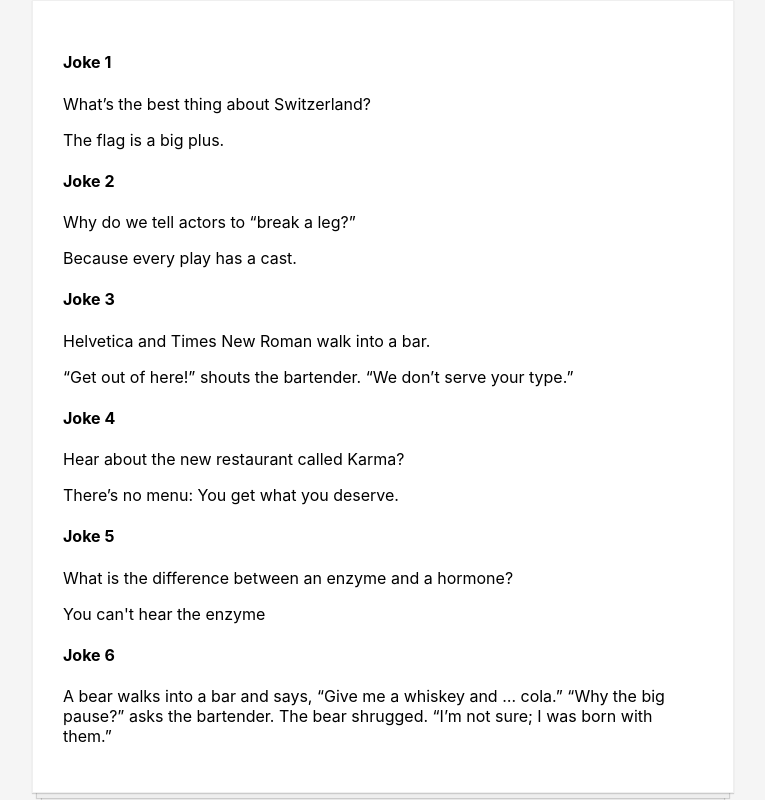
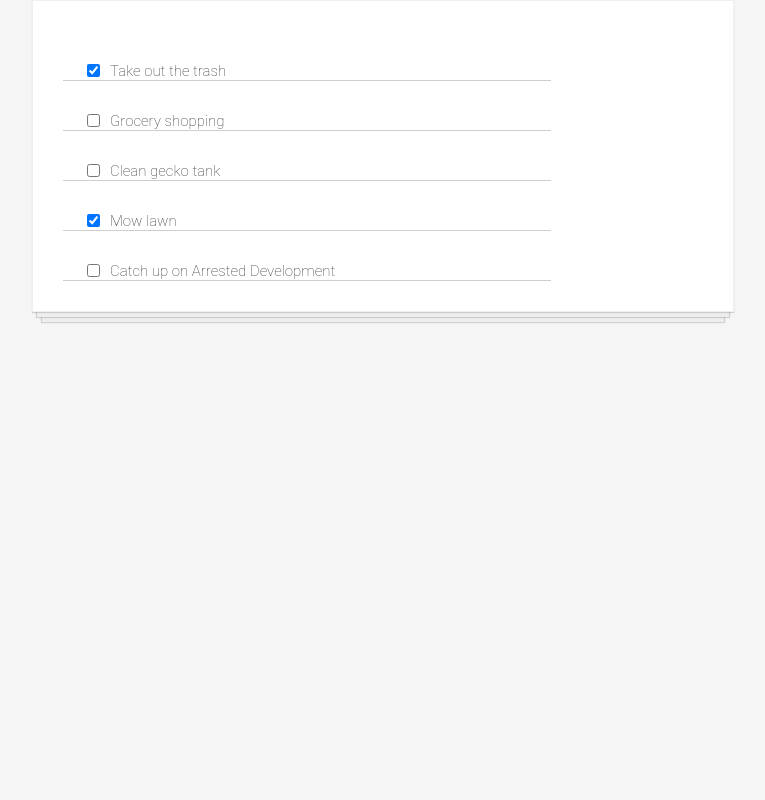
Before and after one commit to theolvq/react-learning, a React (Create React App) app in the folder scrimba-course/: page / in a window 1280 px wide. Shown: the whole page, without its empty margins (257-1022 px from the left). Built offline with nearby package versions, Linux system fonts and the light colour scheme.

Commit message:
covered mapping to add components from an array

```diff
--- a/scrimba-course/src/App.css
+++ b/scrimba-course/src/App.css
@@ -1,4 +1,4 @@
-/* body {
+body {
   margin: 0;
 }
 
@@ -12,7 +12,7 @@
   justify-content: center;
   font-size: calc(10px + 2vmin);
   color: white;
-} */
+}
 
 body {
   background-color: whitesmoke;
@@ -22,9 +22,9 @@ body {
   background-color: white;
   margin: auto;
   width: 50%;
-  display: flex;
+  /* display: flex;
   flex-direction: column;
-  align-items: center;
+  align-items: center; */
   border: 1px solid #efefef;
   box-shadow:
     /* The top layer shadow */ 0 1px 1px rgba(0, 0, 0, 0.15),
--- a/scrimba-course/src/App.js
+++ b/scrimba-course/src/App.js
@@ -1,17 +1,14 @@
 import './App.css';
 import React from 'react';
-import Joke from './components/Joke';
-// import ToDoItem from './components/ToDoItem';
-// import ContactCard from './components/ContactCard';
+import ToDoItem from './components/ToDoItem';
+import ToDoData from './components/ToDoData';
 
 function App() {
-  return (
-    <div className='App'>
-      <div className='todo-list'>
-        <Joke />
-      </div>
-    </div>
-  );
+  const toDoComponents = ToDoData.map(item => (
+    <ToDoItem key={item.id} todo={item} />
+  ));
+
+  return <div className='todo-list'>{toDoComponents}</div>;
 }
 
 export default App;
--- a/scrimba-course/src/components/Joke.js
+++ /dev/null
@@ -1,43 +0,0 @@
-import React from 'react';
-
-const Joke = () => {
-  const jokes = [
-    {
-      question: 'What’s the best thing about Switzerland?',
-      punchline: 'The flag is a big plus.',
-    },
-    {
-      question: 'Why do we tell actors to “break a leg?”',
-      punchline: 'Because every play has a cast.',
-    },
-    {
-      question: 'Helvetica and Times New Roman walk into a bar.',
-      punchline:
-        '“Get out of here!” shouts the bartender. “We don’t serve your type.”',
-    },
-    {
-      question: 'Hear about the new restaurant called Karma?',
-      punchline: 'There’s no menu: You get what you deserve.',
-    },
-    {
-      question: 'What is the difference between an enzyme and a hormone?',
-      punchline: "You can't hear the enzyme",
-    },
-    {
-      punchline:
-        'A bear walks into a bar and says, “Give me a whiskey and … cola.” “Why the big pause?” asks the bartender. The bear shrugged. “I’m not sure; I was born with them.” ',
-    },
-  ];
-
-  const joke = jokes.map((joke, i) => (
-    <React.Fragment key={i}>
-      <h4>Joke {i + 1}</h4>
-      <p>{joke.question}</p>
-      <p>{joke.punchline}</p>
-    </React.Fragment>
-  ));
-
-  return <section>{joke}</section>;
-};
-
-export default Joke;
--- /dev/null
+++ b/scrimba-course/src/components/ToDoData.js
@@ -0,0 +1,29 @@
+const todosData = [
+  {
+    id: 1,
+    text: 'Take out the trash',
+    completed: true,
+  },
+  {
+    id: 2,
+    text: 'Grocery shopping',
+    completed: false,
+  },
+  {
+    id: 3,
+    text: 'Clean gecko tank',
+    completed: false,
+  },
+  {
+    id: 4,
+    text: 'Mow lawn',
+    completed: true,
+  },
+  {
+    id: 5,
+    text: 'Catch up on Arrested Development',
+    completed: false,
+  },
+];
+
+export default todosData;
--- a/scrimba-course/src/components/ToDoItem.js
+++ b/scrimba-course/src/components/ToDoItem.js
@@ -1,10 +1,10 @@
 import React from 'react';
 
-const ToDoItem = () => {
+const ToDoItem = props => {
   return (
     <div className='todo-item'>
-      <input type='checkbox' />
-      <label>Placeholder</label>
+      <input type='checkbox' checked={props.todo.completed} />
+      <label>{props.todo.text}</label>
     </div>
   );
 };
```
Also changed, not shown: scrimba-course/src/components/Product.js (added, +26 -0 lines), scrimba-course/src/components/ProductsData.js (added, +54 -0 lines), scrimba-course/src/components/old/Joke.js (added, +58 -0 lines), scrimba-course/src/components/old/JokesData.js (added, +35 -0 lines), scrimba-course/src/components/old/AppStart.js (renamed from scrimba-course/src/components/AppStart.js), scrimba-course/src/components/old/ContactCard.js (renamed from scrimba-course/src/components/ContactCard.js), scrimba-course/src/components/old/StyleAndLogic.js (renamed from scrimba-course/src/components/StyleAndLogic.js).
